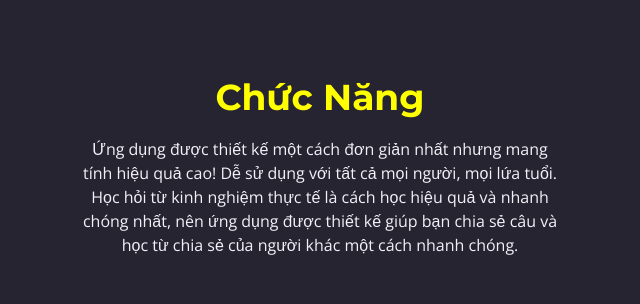
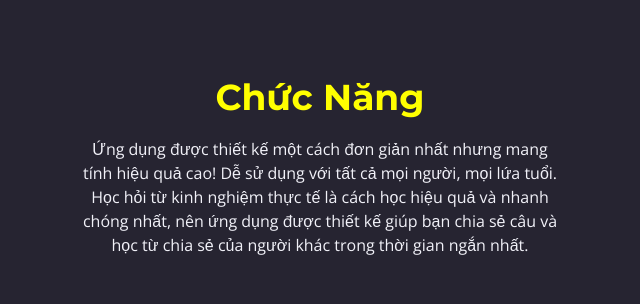
Before and after one commit to ngoaingunote/ngoaingunote.github.io, a plain HTML site: page index.html in a window 1280 px wide. Shown: the part 1100-1404 px from the top of the page, 320-960 px from the left. Drawn offline with nearby package versions, Linux system fonts and the light colour scheme.

Commit message:
Update index.html

```diff
--- a/index.html
+++ b/index.html
@@ -139,7 +139,7 @@
             <div class="row">
                 <div class="col-lg-12">
                     <h2>Chức Năng</h2>
-                    <div class="p-heading p-large">Ứng dụng được thiết kế một cách đơn giản nhất nhưng mang tính hiệu quả cao! Dễ sử dụng với tất cả mọi người, mọi lứa tuổi. Học hỏi từ kinh nghiệm thực tế là cách học hiệu quả và nhanh chóng nhất, nên ứng dụng được thiết kế giúp bạn chia sẻ câu và học từ chia sẻ của người khác một cách nhanh chóng.</div>
+                    <div class="p-heading p-large">Ứng dụng được thiết kế một cách đơn giản nhất nhưng mang tính hiệu quả cao! Dễ sử dụng với tất cả mọi người, mọi lứa tuổi. Học hỏi từ kinh nghiệm thực tế là cách học hiệu quả và nhanh chóng nhất, nên ứng dụng được thiết kế giúp bạn chia sẻ câu và học từ chia sẻ của người khác trong thời gian ngắn nhất.</div>
                 </div> <!-- end of col -->
             </div> <!-- end of row -->
             <div class="row">
```
